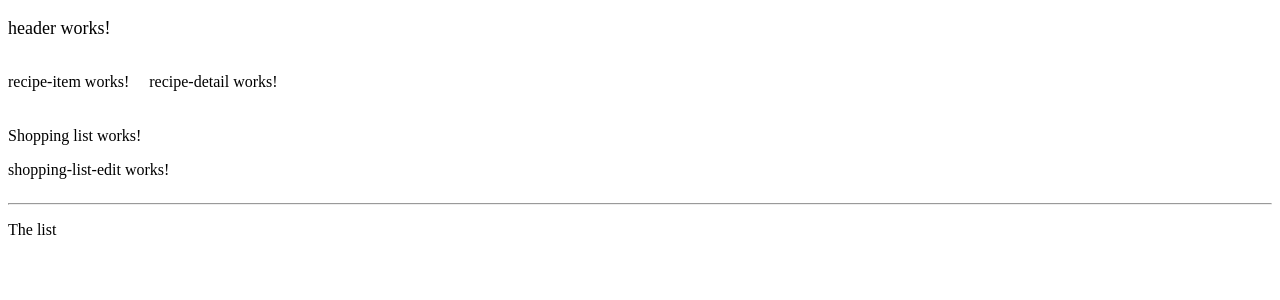
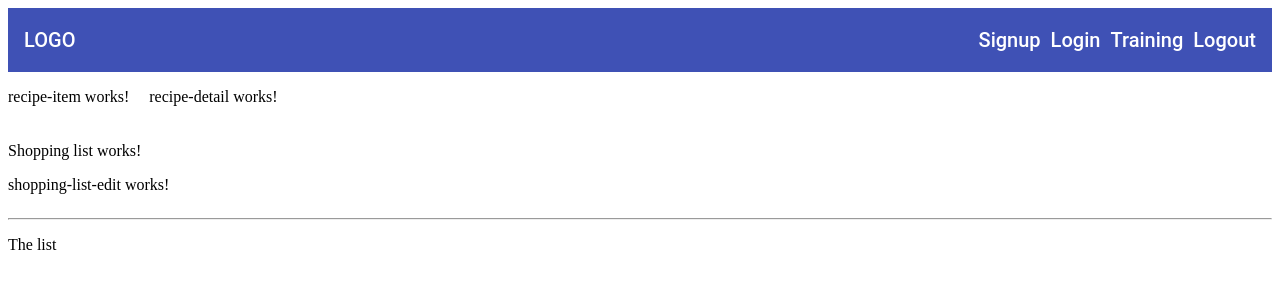
Before and after one commit to FoxGeoff/ngCompleteGuide, an Angular app: page / in a window 1280 px wide. Shown: the top 300 px of the page. Built offline with nearby package versions, Linux system fonts and the light colour scheme.

Commit message:
Add Sidenav component

```diff
--- a/src/app/app.module.ts
+++ b/src/app/app.module.ts
@@ -6,7 +6,7 @@ import { FlexLayoutModule } from '@angular/flex-layout';
 
 
 import { AppComponent } from './app.component';
-import { HeaderComponent } from './header/header.component';
+import { HeaderComponent } from './navigation/header/header.component';
 import { ShoppingListComponent } from './shopping-list/shopping-list.component';
 import { ShoppingListEditComponent } from './shopping-list/shopping-list-edit/shopping-list-edit.component';
 import { RecipeBookComponent } from './recipe-book/recipe-book.component';
@@ -14,6 +14,7 @@ import { RecipeListComponent } from './recipes/recipe-list/recipe-list.component
 import { RecipeItemComponent } from './recipes/recipe-list//recipe-item/recipe-item.component';
 import { RecipeDetailComponent } from './recipes/recipe-detail/recipe-detail.component';
 import { RecipesComponent } from './recipes/recipes.component';
+import { SidenavListComponent } from './navigation/sidenav-list/sidenav-list.component';
 
 @NgModule({
   declarations: [
@@ -25,7 +26,8 @@ import { RecipesComponent } from './recipes/recipes.component';
     RecipeListComponent,
     RecipeItemComponent,
     RecipeDetailComponent,
-    RecipesComponent
+    RecipesComponent,
+    SidenavListComponent
   ],
   imports: [
     BrowserModule,
--- a/src/app/header/header.component.html
+++ /dev/null
@@ -1 +0,0 @@
-<p>header works!</p>
--- /dev/null
+++ b/src/app/navigation/header/header.component.css
@@ -0,0 +1,15 @@
+a {
+  text-decoration: none;
+  color: white;
+}
+
+a:hover,
+a:active {
+  color: lightgray;
+}
+
+.nav-items {
+  list-style: none;
+  padding: 0;
+  margin: 0;
+}
--- /dev/null
+++ b/src/app/navigation/header/header.component.html
@@ -0,0 +1,16 @@
+<mat-toolbar color="primary">
+  <div fxHide.gt-xs>
+    <button mat-icon-button (click)="onToggleSidenav()">
+      <mat-icon>menu</mat-icon>
+    </button>
+  </div>
+  <div><a routerLink="/">LOGO</a></div>
+  <div fxFlex fxLayout fxLayoutAlign="flex-end" fxHide.xs>
+    <ul fxLayout class="nav-items" fxLayoutGap="10px">
+      <li><a routerLink="/signup">Signup</a></li>
+      <li><a routerLink="/login">Login</a></li>
+      <li><a routerLink="/training">Training</a></li>
+      <li><a>Logout</a></li>
+    </ul>
+  </div>
+</mat-toolbar>
--- a/src/app/header/header.component.ts
+++ b/src/app/navigation/header/header.component.ts
@@ -1,4 +1,4 @@
-import { Component, OnInit } from '@angular/core';
+import { Component, OnInit, Output, EventEmitter } from '@angular/core';
 
 @Component({
   selector: 'app-header',
@@ -7,9 +7,15 @@ import { Component, OnInit } from '@angular/core';
 })
 export class HeaderComponent implements OnInit {
 
+  @Output() sidenavToggle = new EventEmitter<void>();
+
   constructor() { }
 
-  ngOnInit(): void {
+  ngOnInit() {
+  }
+
+  onToggleSidenav() {
+    this.sidenavToggle.emit();
   }
 
 }
--- /dev/null
+++ b/src/app/navigation/sidenav-list/sidenav-list.component.html
@@ -0,0 +1 @@
+<p>sidenav-list works!</p>
--- /dev/null
+++ b/src/app/navigation/sidenav-list/sidenav-list.component.ts
@@ -0,0 +1,15 @@
+import { Component, OnInit } from '@angular/core';
+
+@Component({
+  selector: 'app-sidenav-list',
+  templateUrl: './sidenav-list.component.html',
+  styleUrls: ['./sidenav-list.component.css']
+})
+export class SidenavListComponent implements OnInit {
+
+  constructor() { }
+
+  ngOnInit(): void {
+  }
+
+}
```
Also changed, not shown: src/app/material/material.module.ts (+8 -2 lines), src/app/navigation/sidenav-list/sidenav-list.component.css (added), 2 other files (tests, documents, lock files or other folders).
